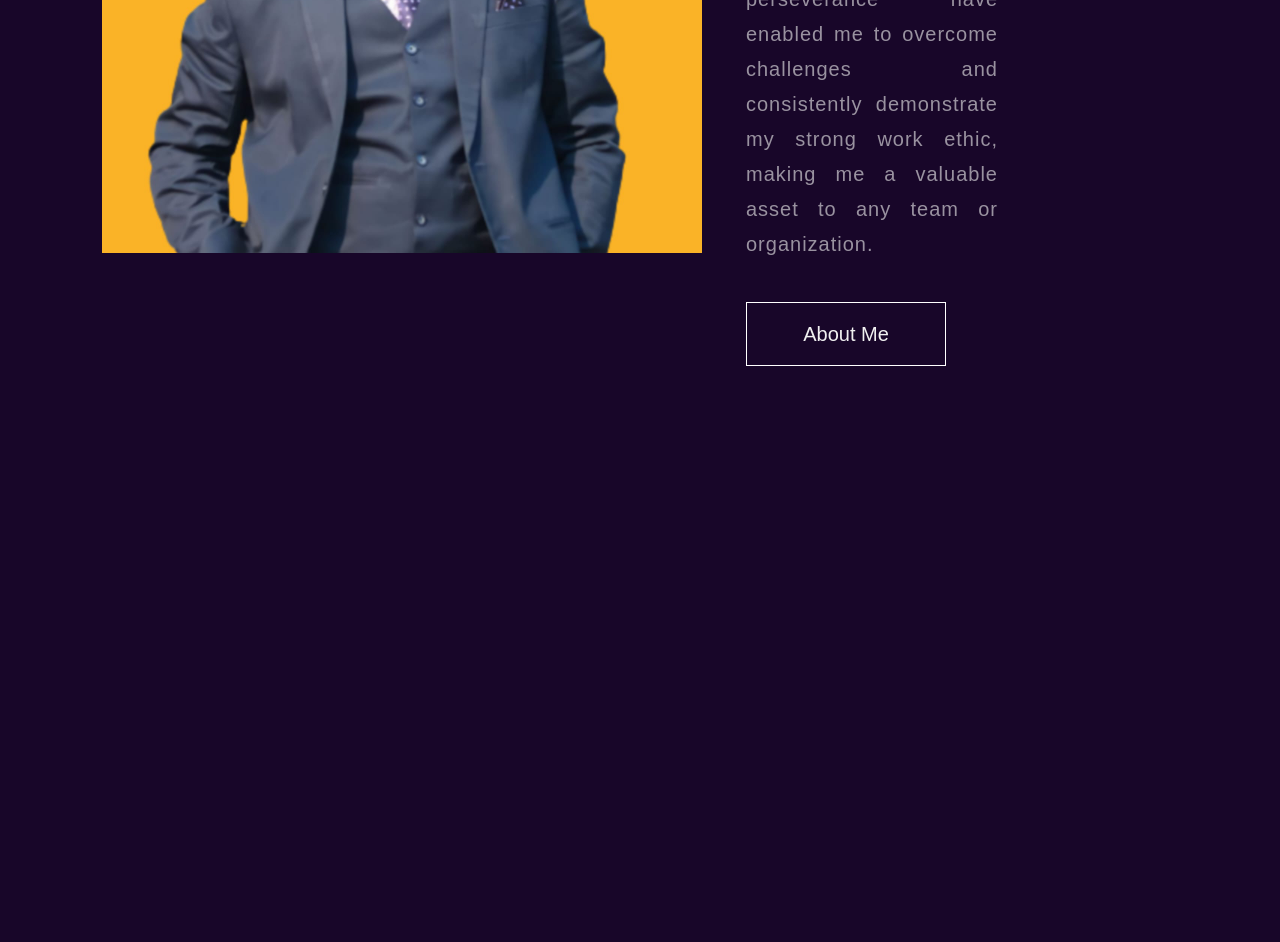
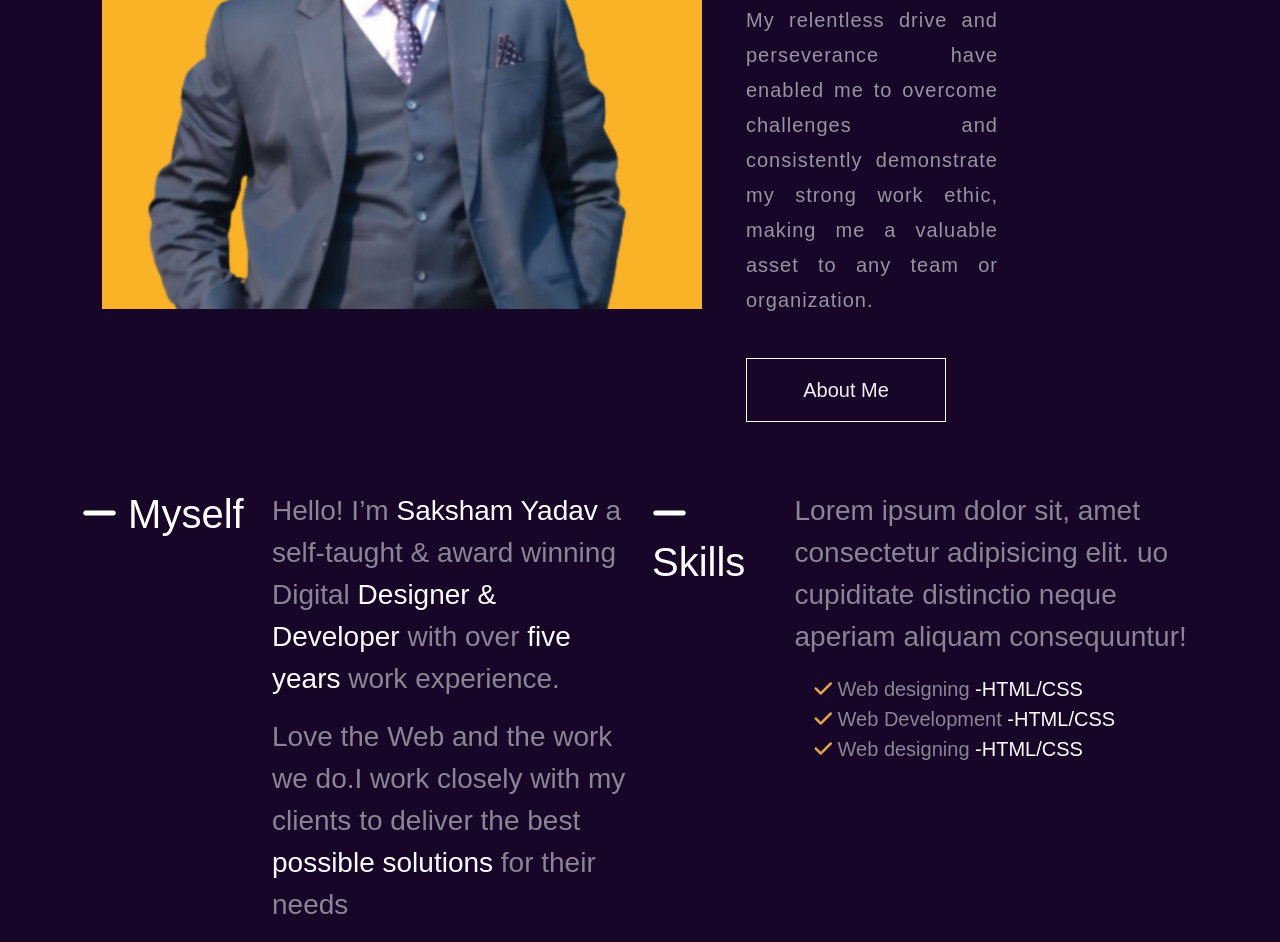
Before and after one commit to Sakshamyadav6/portfoliopractice, a plain HTML site: page index.html in a window 1280 px wide. Shown: the part 517-1459 px from the top of the page. Before the commit the page ends 903 px from the top, so only its background shows below. Drawn offline with nearby package versions, Linux system fonts and the light colour scheme; a web font is replaced by a local one.

Commit message:
feat:About section completed

```diff
--- a/index.html
+++ b/index.html
@@ -9,10 +9,11 @@
       content="width=device-width, initial-scale=1, shrink-to-fit=no"
     />
     <link
-      href="https://cdn.jsdelivr.net/npm/bootstrap@5.2.1/dist/css/bootstrap.min.css"
       rel="stylesheet"
-      integrity="sha384-iYQeCzEYFbKjA/T2uDLTpkwGzCiq6soy8tYaI1GyVh/UjpbCx/TYkiZhlZB6+fzT"
+      href="https://cdnjs.cloudflare.com/ajax/libs/font-awesome/6.4.0/css/all.min.css"
+      integrity="sha512-iecdLmaskl7CVkqkXNQ/ZH/XLlvWZOJyj7Yy7tcenmpD1ypASozpmT/E0iPtmFIB46ZmdtAc9eNBvH0H/ZpiBw=="
       crossorigin="anonymous"
+      referrerpolicy="no-referrer"
     />
 
     <!-- Bootstrap CSS v5.2.1 -->
@@ -50,12 +51,12 @@
                 <a
                   class="nav-link active text-white fs-4"
                   aria-current="page"
-                  href="#"
+                  href="#home"
                   >Home</a
                 >
               </li>
               <li class="nav-item">
-                <a class="nav-link text-white fs-4" href="#">About</a>
+                <a class="nav-link text-white fs-4" href="#about">About</a>
               </li>
               <li class="nav-item">
                 <a class="nav-link text-white fs-4" href="#">Expertise</a>
@@ -70,6 +71,12 @@
                 <a class="nav-link text-white fs-4" href="#">Contact</a>
               </li>
             </ul>
+            <div class="social">
+              <a href=""><i class="fa-brands fa-github"></i></a>
+              <a href=""><i class="fa-brands fa-linkedin"></i></a>
+              <a href=""><i class="fa-brands fa-instagram"></i></a>
+              <a href=""><i class="fa-brands fa-facebook"></i></a>
+            </div>
           </div>
         </div>
       </nav>
@@ -78,7 +85,7 @@
     </header>
     <main>
       <!-- Home Page starts  -->
-      <section class="home">
+      <section class="home" id="home">
         <div class="container">
           <div class="row">
             <div class="col">
@@ -105,6 +112,69 @@
         </div>
       </section>
       <!-- Home Page Ends  -->
+      <!-- About Section Starts  -->
+      <section class="slider pt-5" id="about">
+        <div class="container">
+          <div class="row">
+            <div class="col-lg-6 col-md-6">
+              <div class="row">
+                <div class="col-lg-4 text-white">
+                  <h2 class="fs-1"><i class="fa-solid fa-minus"></i> Myself</h2>
+                </div>
+                <div class="col-lg-8">
+                  <p class="text-white-50 text-md fs-3">
+                    Hello! I’m <span class="text-white">Saksham Yadav</span> a
+                    self-taught & award winning Digital
+                    <span class="text-white">Designer & Developer</span> with
+                    over <span class="text-white">five years</span> work
+                    experience.
+                  </p>
+                  <p class="text-white-50 text-md fs-3">
+                    Love the Web and the work we do.I work closely with my
+                    clients to deliver the best
+                    <span class="text-white">possible solutions </span> for
+                    their needs
+                  </p>
+                </div>
+              </div>
+            </div>
+            <div class="col-lg-6 mt-5 mt-lg-0 mt-md-0 col-md-6">
+              <div class="row">
+                <div class="col-lg-3">
+                  <h2 class="text-white fs-1">
+                    <i class="fa-solid fa-minus"></i> Skills
+                  </h2>
+                </div>
+                <div class="col-lg-9 pl-5">
+                  <p class="text-white-50 text-md fs-3">
+                    Lorem ipsum dolor sit, amet consectetur adipisicing elit.
+                    uo cupiditate distinctio neque aperiam aliquam
+                    consequuntur!
+                  </p>
+                  <ul class="list-unstyled lh-50">
+                    <li class="text-white-50 fs-5">
+                      <i class="fa-solid fa-check" style="color: #e1a34c"></i>
+                      Web designing
+                      <span class="text-white fs-5">-HTML/CSS</span>
+                    </li>
+                    <li class="text-white-50 fs-5">
+                      <i class="fa-solid fa-check" style="color: #e1a34c"></i>
+                      Web Development
+                      <span class="text-white fs-5">-HTML/CSS </span>
+                    </li>
+                    <li class="text-white-50 fs-5">
+                      <i class="fa-solid fa-check" style="color: #e1a34c"></i>
+                      Web designing
+                      <span class="text-white fs-5">-HTML/CSS </span>
+                    </li>
+                  </ul>
+                </div>
+              </div>
+            </div>
+          </div>
+        </div>
+      </section>
+      <!-- About Section Ends -->
     </main>
     <footer>
       <!-- place footer here -->
--- a/style.css
+++ b/style.css
@@ -25,6 +25,18 @@ ul li a:hover::after {
   width: 100%;
   bottom: 1px;
 }
+.social {
+  font-size: 30px;
+  margin: 12px 17px;
+}
+.fa-brands {
+  color: aliceblue;
+  padding: 2px 18px;
+}
+.fa-brands:hover {
+  opacity: 0.5;
+}
+
 .home img {
   margin: 80px 20px;
 }
```
